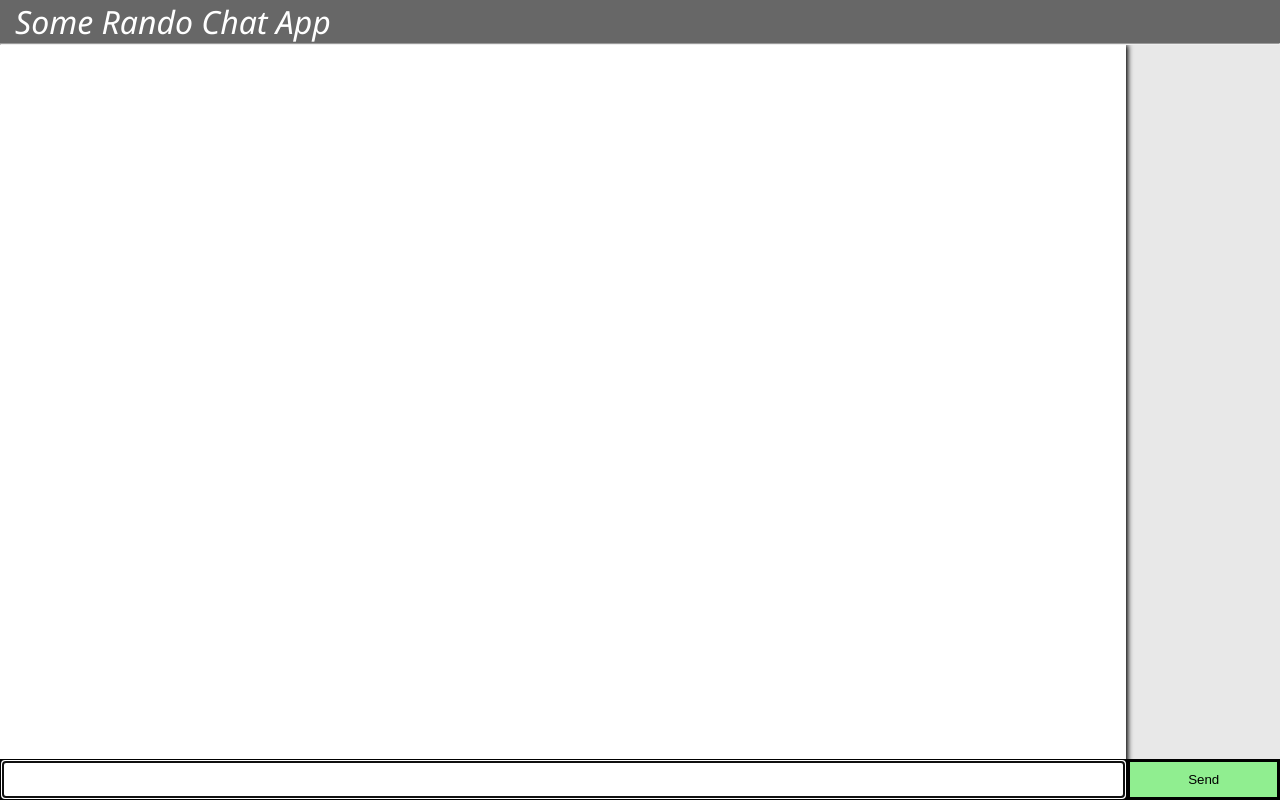
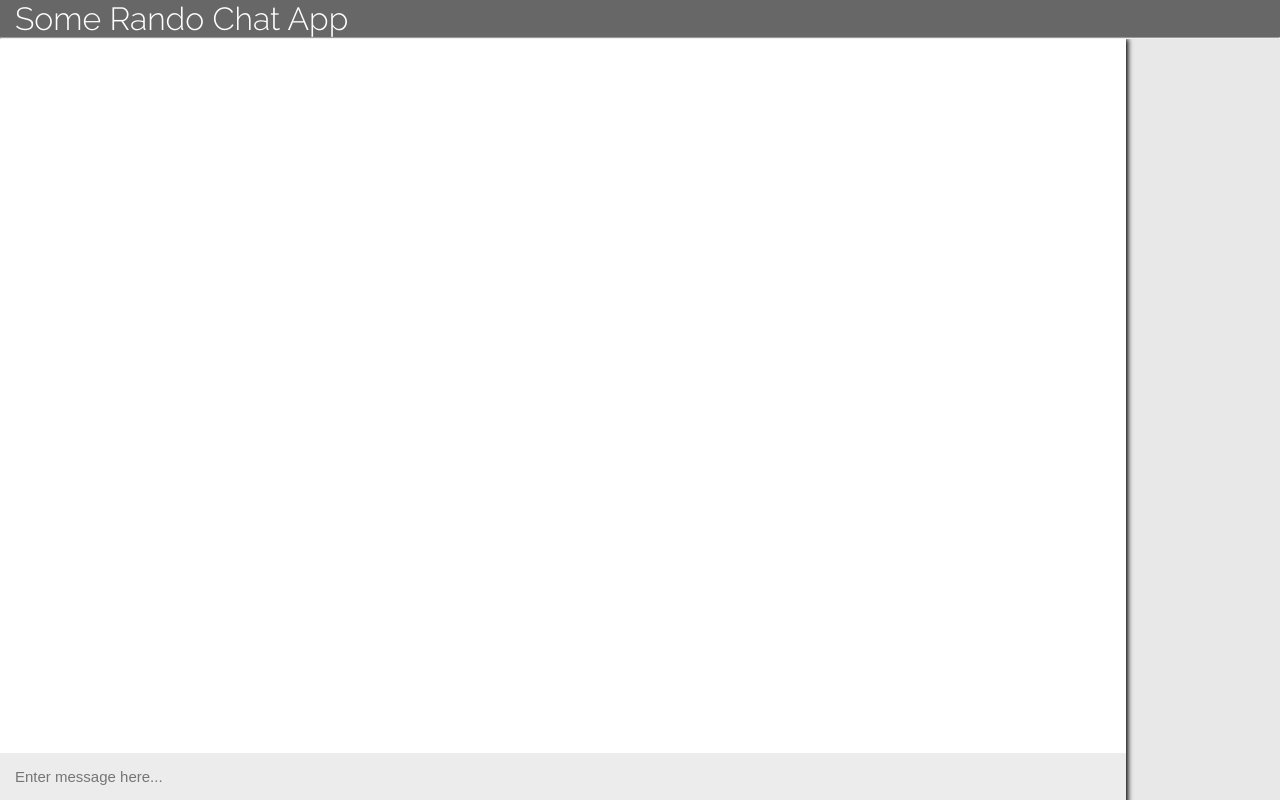
Before and after one commit to gkessman/chatio, a website: page public/index.html in a window 1280 px wide. Drawn offline with nearby package versions, Linux system fonts and the light colour scheme; no server answers.

Commit message:
Prettified input area, updated font

```diff
--- a/public/css/style.css
+++ b/public/css/style.css
@@ -1,3 +1,5 @@
+@import 'https://fonts.googleapis.com/css?family=Raleway:300';
+
 * {
 	margin: 0;
 	padding: 0;
@@ -5,31 +7,28 @@
 }
 
 html, body {
-	font: 13px 'Segoe UI', 'sans-serif';
+	font-family: 'Raleway', sans-serif;
 	height: 100%;
 	overflow-y: hidden;
 }
 
 form {
-	background: #000;
-	padding: 3px;
 	position: fixed;
 	bottom: 0;
-	width: 100%;
+	width: inherit;
 }
 
 form input {
+	background: #ececec;
 	border: 0;
-	padding: 10px;
-	width: 88%;
+	padding: 15px;
+	width: 100%;
 	margin-right: .5%;
+	font-size: 15px;
 }
 
-form button {
-	width: 11.5%;
-	background: lightgreen;
-	border: none;
-	padding: 10px;
+form input:focus {
+    outline:none;
 }
 
 #messages {
@@ -48,23 +47,20 @@ form button {
 
 #banner {
 	text-indent: 15px;
-	/*font-family: 'Segoe UI', 'sans-serif';*/
 	font-size: 32px;
 	background-color: #676767;
 	color: white;
-	font-style: italic;
 }
 
 #event {
 	color: orange;
-	font-size: 12px;
-	/*font-weight: bold;*/
+	font-size: 14px;
 	text-indent: 15px;
 }
 
 #time {
 	float: right;
-	font-size: 10px;
+	font-size: 12px;
 }
 
 #date {
--- a/public/index.html
+++ b/public/index.html
@@ -14,7 +14,7 @@
 		<div id="chat-window">
 			<ul id="messages"></ul>
 			<form action="">
-				<input type="text" id="m" autocomplete="off" autofocus="autofocus"/><button>Send</button>
+				<input type="text" id="m" autocomplete="off" autofocus="autofocus"/ placeholder="Enter message here..."><!-- <button>Send</button> -->
 				<script src="http://code.jquery.com/jquery-1.11.1.js"></script>
 			</form>
 		</div>
```
